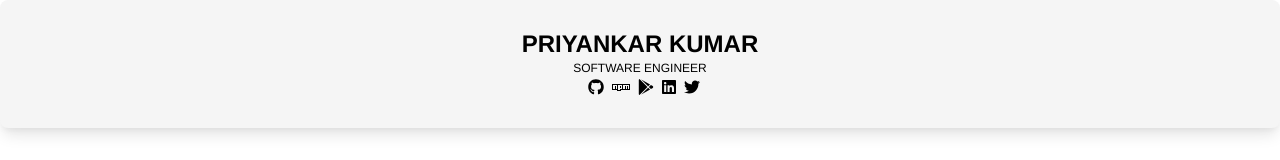
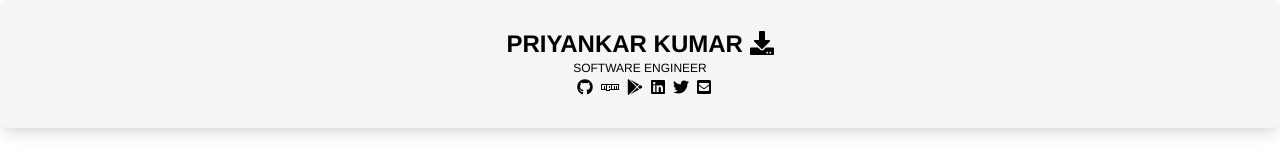
Before and after one commit to priyankark/PriyankarKumarPortfolio, a Next.js app: page / in a window 1280 px wide. Shown: the top 160 px of the page. Built offline with nearby package versions, Linux system fonts and the light colour scheme.

Commit message:
Download resume

```diff
--- a/components/Header.tsx
+++ b/components/Header.tsx
@@ -1,13 +1,15 @@
 import * as React from 'react';
-import { FontAwesomeIcon } from '@fortawesome/react-fontawesome'
-import { faGithub, faLinkedin, faNpm, faTwitter, faGooglePlay } from '@fortawesome/free-brands-svg-icons'
+import { FontAwesomeIcon } from '@fortawesome/react-fontawesome';
+import { faDownload } from '@fortawesome/free-solid-svg-icons';
 import { SocialMediaPanel } from './SocialMediaPanel';
 
 export const Header = () => {
     return <header className="flex z-10 font-display rounded-lg justify-evenly items-center bg-gray-100 h-32 shadow-lg">
         <div className="flex flex-col">
             <div className="font-display text-2xl font-bold">
-                PRIYANKAR KUMAR
+                PRIYANKAR KUMAR <span>
+                    <a href="https://github.com/priyankark/PriyankarKumarResume/raw/master/PriyankarKumar.pdf" title="Download Resume" download> <FontAwesomeIcon icon={faDownload} /> </a>
+                </span>
             </div>
             <div className="font-display text-xs font-light mx-auto">
                 SOFTWARE ENGINEER
--- a/components/SocialMediaPanel.tsx
+++ b/components/SocialMediaPanel.tsx
@@ -1,6 +1,7 @@
 import * as React from 'react';
 import { FontAwesomeIcon } from '@fortawesome/react-fontawesome'
 import { faGithub, faLinkedin, faNpm, faTwitter, faGooglePlay } from '@fortawesome/free-brands-svg-icons';
+import { faEnvelopeSquare } from '@fortawesome/free-solid-svg-icons';
 
 export const SocialMediaPanel = () => {
     return <div className="flex flex-row justify-between">
@@ -19,5 +20,8 @@ export const SocialMediaPanel = () => {
         <a href="https://twitter.com/priyankar97" target="_blank" className="ml-2">
             <FontAwesomeIcon icon={faTwitter} />
         </a>
+        <a href="mailto:priyankar.kumar98@gmail.com" target="_blank" className="ml-2">
+            <FontAwesomeIcon icon={faEnvelopeSquare} />
+        </a>
     </div>
 }
```
